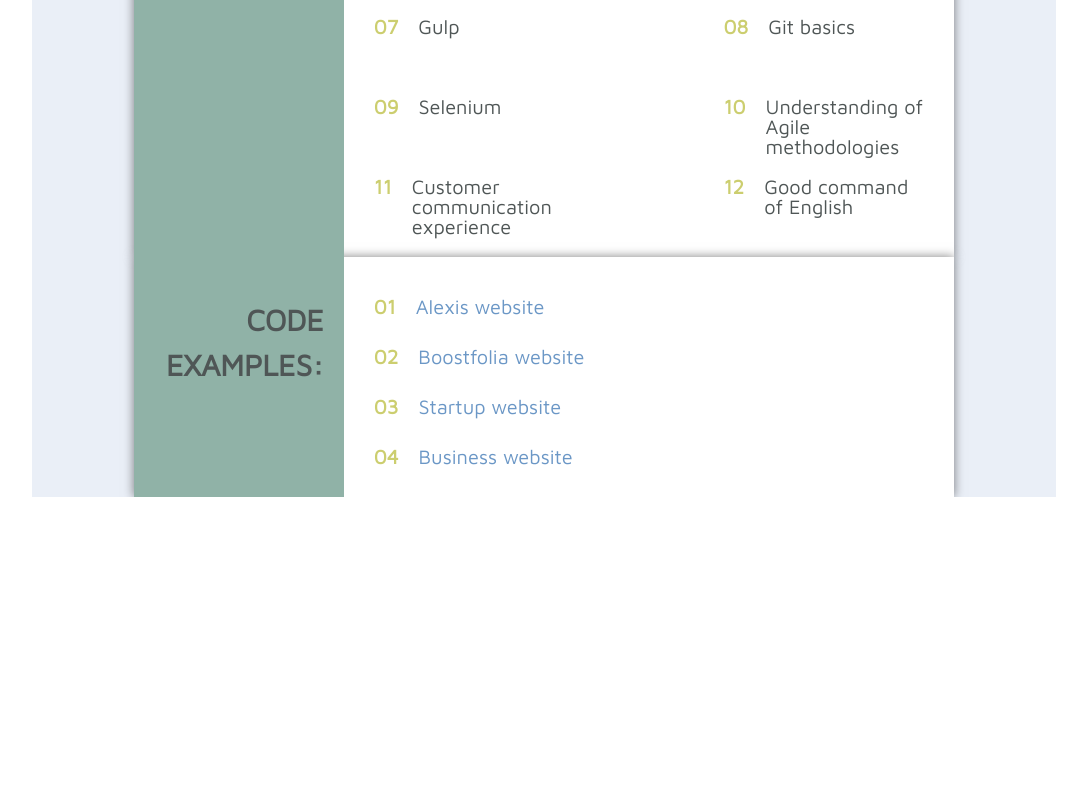
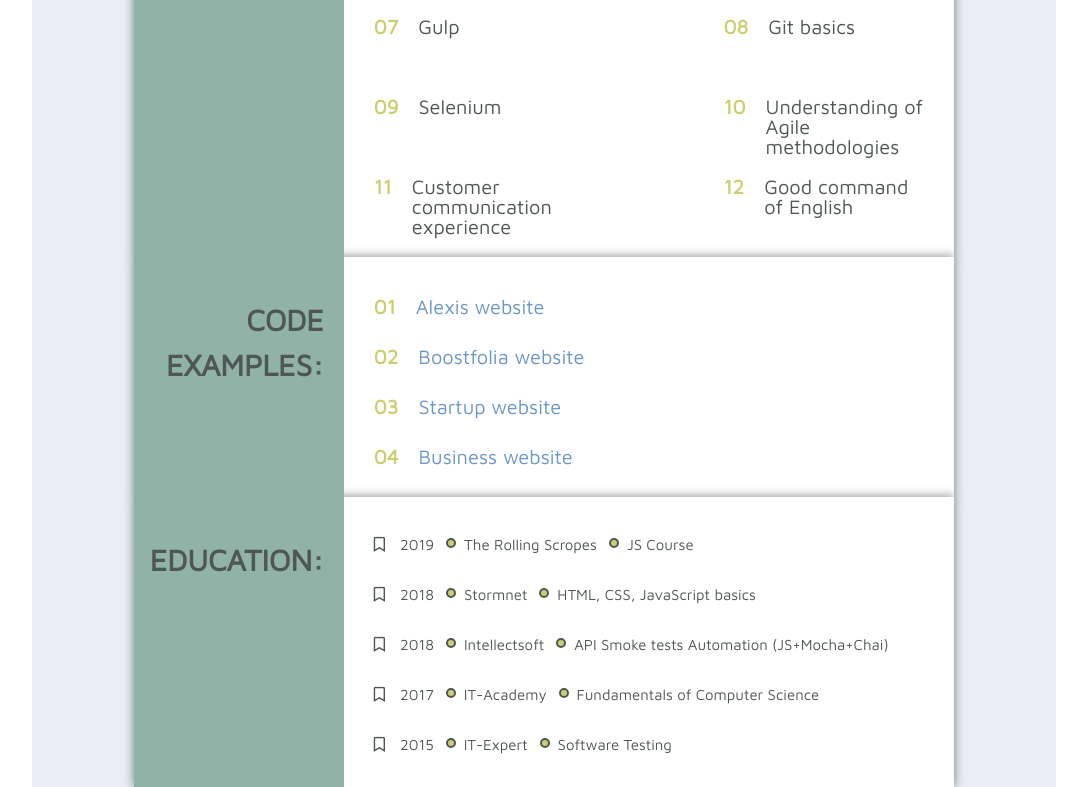
Before and after one commit to elenasoro/rsschool-2019Q1-cv, a plain HTML site: page index.html in a window 1280 px wide. Shown: the part 1317-2104 px from the top of the page, without its empty margins (96-1183 px from the left). Before the commit the page ends 1814 px from the top, so only its background shows below. Drawn offline with Linux system fonts and the light colour scheme.

Commit message:
feat: add education section

```diff
--- a/index.html
+++ b/index.html
@@ -116,6 +116,39 @@
             </div>
           </div>
         </section>
+
+        <section class="education">
+          <div class="education__title">
+            <h4>EDUCATION:</h4>
+          </div>
+          <div class="education__grid">
+            <div class="education__item">
+              <p class="education__item_year"><i class="far fa-bookmark"></i>2019</p>
+              <p class="education__item_company">The Rolling Scropes</p>
+              <p class="education__item_course">JS Course</p>
+            </div>
+            <div class="education__item">
+              <p class="education__item_year"><i class="far fa-bookmark"></i>2018</p>
+              <p class="education__item_company">Stormnet</p>
+              <p class="education__item_course">HTML, CSS, JavaScript basics</p>
+            </div>
+            <div class="education__item">
+              <p class="education__item_year"><i class="far fa-bookmark"></i>2018</p>
+              <p class="education__item_company">Intellectsoft</p>
+              <p class="education__item_course">API Smoke tests Automation (JS+Mocha+Chai)</p>
+            </div>
+            <div class="education__item">
+              <p class="education__item_year"><i class="far fa-bookmark"></i>2017</p>
+              <p class="education__item_company">IT-Academy</p>
+              <p class="education__item_course">Fundamentals of Computer Science</p>
+            </div>
+            <div class="education__item">
+              <p class="education__item_year"><i class="far fa-bookmark"></i>2015</p>
+              <p class="education__item_company">IT-Expert</p>
+              <p class="education__item_course">Software Testing</p>
+            </div>
+          </div>
+        </section>
       </div>
     </main>
 
--- a/styles.css
+++ b/styles.css
@@ -104,7 +104,7 @@ body{
   margin-bottom: 60px;
 }
 
-.skills, .projects{
+.skills, .projects, .education{
   margin: 0 auto;
   width: 80%;
   background-color: white;
@@ -112,7 +112,7 @@ body{
   font-family: "Maven";
   display: flex;
 }
-.skills__title, .projects__title{
+.skills__title, .projects__title, .education__title{
   width: 30%;
   background-color: #90b2a7;
   text-align: right;
@@ -125,7 +125,7 @@ body{
   line-height: 1.5;
 }
 
-.skills__grid, .projects__grid{
+.skills__grid, .projects__grid, .education__grid{
   width: 80%;
   display: flex;
   justify-content: space-between;
@@ -133,7 +133,8 @@ body{
   padding: 20px 30px;
 }
 
-.skills__item, .projects__item{
+
+.skills__item, .projects__item, .education__item{
   margin-top: 20px;
   height: 60px;
   width: 200px;
@@ -143,15 +144,44 @@ body{
   color: #4f5656;
 }
 
+.education__item{
+  font-size: 15px;
+}
+
 .skills__item_number, .projects__item_number{
   font-weight: bold;
   margin-right: 20px;
   color: #ccce6f;
 }
 
-.projects__item{
+.projects__item, .education__item{
   width: 100%;
   height: 30px;
+}
+
+.education__item{
+  display: flex;
+}
+
+.education__item p{
+  margin-right: 30px;
+}
+
+.education__item p:nth-child(2)::after, .education__item p:nth-child(3)::after{
+  content: '';
+  display: flex;
+  width: 6px;
+  height: 6px;
+  border-radius: 50%;
+  border: 2px solid #4f5656;
+  background-color: #ccce6f;
+  position: relative;
+  right: 18px;
+  bottom: 14px;
+}
+
+.education__item i{
+  margin-right: 15px;
 }
 
 .projects__item a{
```
